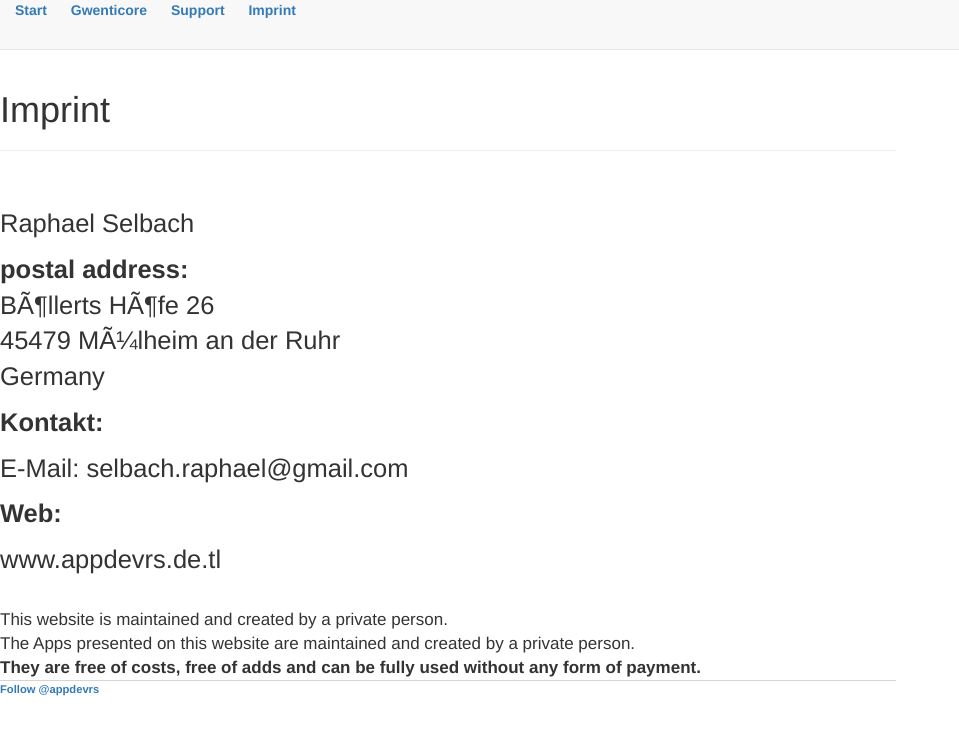
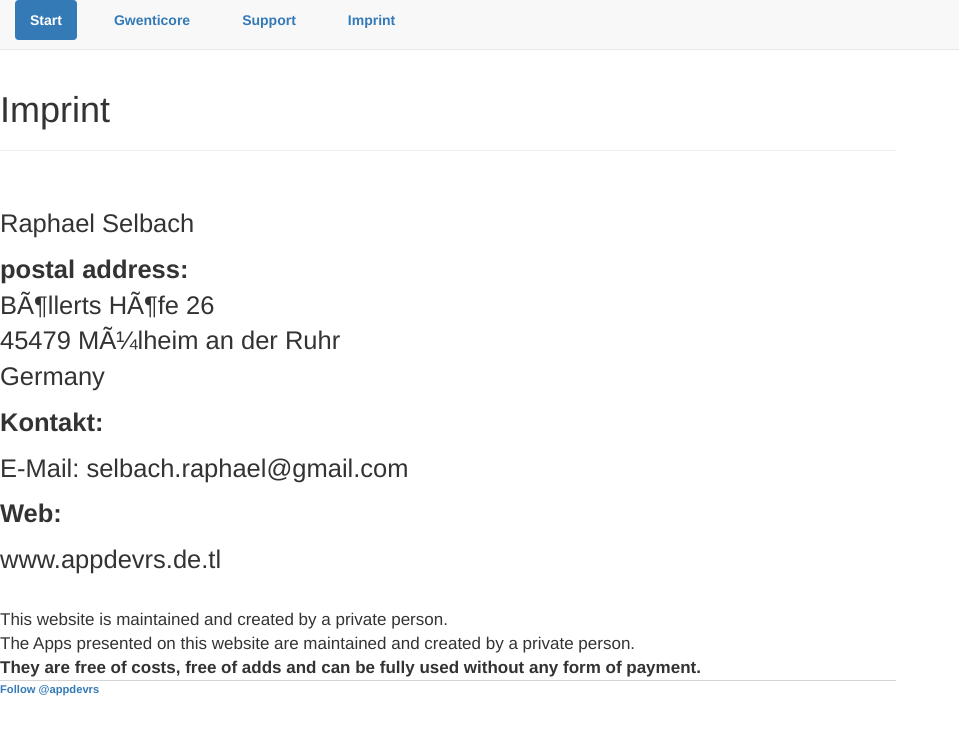
Before and after one commit to appdevrs/appdevrs.github.io, a Jekyll site: the page built from imprint.html, in a window 1280 px wide. Shown: the top 735 px of the page, without its empty margins (0-959 px from the left). Built offline with Jekyll 4.4.1, drawn with Linux system fonts in a browser that asks for light colours; comment, search, counter and statistics services are not loaded.

Commit message:
Update default.html

```diff
--- a/_layouts/default.html
+++ b/_layouts/default.html
@@ -14,11 +14,11 @@
 	<body>
 		<nav class="navbar navbar-default navbar-fixed-top">
 			<div class="container">
-    				<ul>
-        				<li><a href="/">Start</a></li>
-	        			<li><a href="/Apps">Gwenticore</a></li>
-        				<li><a href="/Support">Support</a></li>
-        				<li><a href="/Imprint">Imprint</a></li>
+    				<ul class="nav nav-pills">
+        				<li role="presentation" class="active"><a href="/">Start</a></li>
+	        			<li role="presentation"><a href="/Apps">Gwenticore</a></li>
+        				<li role="presentation"><a href="/Support">Support</a></li>
+        				<li role="presentation"><a href="/Imprint">Imprint</a></li>
     				</ul>
 			</div>
 		</nav>
```
